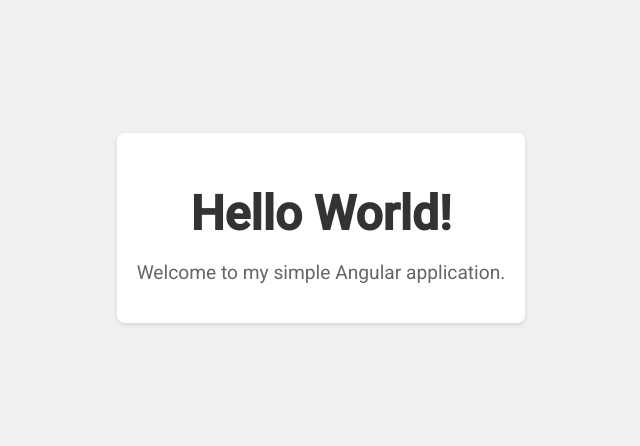
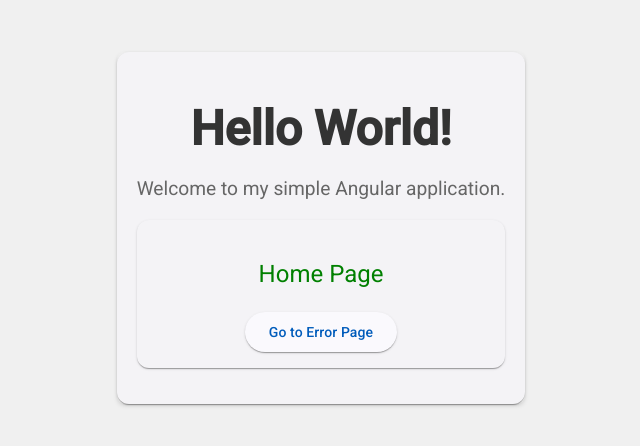
Before and after one commit to Krychuu7th/devops-firebase-gemini, an Angular app in the folder dfg-front/: page / in a window 1280 px wide. Shown: the part 172-618 px from the top of the page, without its empty margins (319-959 px from the left). Built offline with nearby package versions, Linux system fonts and the light colour scheme.

Commit message:
[ICL-7973] Add error page

```diff
--- a/dfg-front/src/app/app.component.html
+++ b/dfg-front/src/app/app.component.html
@@ -1,6 +1,10 @@
 <div class="container">
-  <div class="content">
-    <h1>Hello World!</h1>
-    <p>Welcome to my simple Angular application.</p>
-  </div>
+  <mat-card>
+    <mat-card-content class="content">
+      <h1>Hello World!</h1>
+      <p>Welcome to my simple Angular application.</p>
+
+      <router-outlet></router-outlet>
+    </mat-card-content>
+  </mat-card>
 </div>
--- a/dfg-front/src/app/app.component.scss
+++ b/dfg-front/src/app/app.component.scss
@@ -9,7 +9,6 @@
 .content {
   text-align: center;
   padding: 20px;
-  background-color: white;
   border-radius: 8px;
   box-shadow: 0 2px 4px rgba(0, 0, 0, 0.1);
 
@@ -24,3 +23,7 @@
     color: #666;
   }
 }
+
+mat-card {
+  max-width: 600px;
+}
--- a/dfg-front/src/app/app.config.ts
+++ b/dfg-front/src/app/app.config.ts
@@ -1,8 +1,12 @@
-import { ApplicationConfig, provideZoneChangeDetection } from '@angular/core';
-import { provideRouter } from '@angular/router';
+import {ApplicationConfig} from '@angular/core';
+import {provideRouter} from '@angular/router';
 
-import { routes } from './app.routes';
+import {routes} from './app.routes';
+import {provideHttpClient, withInterceptorsFromDi} from '@angular/common/http';
 
 export const appConfig: ApplicationConfig = {
-  providers: [provideZoneChangeDetection({ eventCoalescing: true }), provideRouter(routes)]
+  providers: [
+    provideRouter(routes),
+    provideHttpClient(withInterceptorsFromDi())
+  ]
 };
--- a/dfg-front/src/app/app.routes.ts
+++ b/dfg-front/src/app/app.routes.ts
@@ -1,3 +1,9 @@
 import { Routes } from '@angular/router';
+import { ErrorComponent } from './error/error.component';
+import {HomeComponent} from './home/home.component';
 
-export const routes: Routes = [];
+export const routes: Routes = [
+  { path: '', component: HomeComponent, pathMatch: 'full' },
+  { path: 'error', component: ErrorComponent },
+  { path: '**', redirectTo: '/error' }
+];
--- /dev/null
+++ b/dfg-front/src/app/error/error.component.html
@@ -0,0 +1,9 @@
+<mat-card>
+  <mat-card-content>
+    <p class="error-message">
+      {{ errorMessage }}
+    </p>
+
+    <button mat-raised-button routerLink="/">Go to Home Page</button>
+  </mat-card-content>
+</mat-card>
--- /dev/null
+++ b/dfg-front/src/app/error/error.component.scss
@@ -0,0 +1,10 @@
+.error-message {
+  color: red;
+  font-size: 1.2em;
+  text-align: center;
+}
+
+mat-card {
+  max-width: 600px;
+  margin: 20px auto;
+}
--- /dev/null
+++ b/dfg-front/src/app/error/error.component.ts
@@ -0,0 +1,66 @@
+import {Component, OnInit} from '@angular/core';
+import {MatCardModule} from '@angular/material/card';
+import {RouterLink} from '@angular/router';
+import {MatButton} from '@angular/material/button';
+import {HttpClient} from '@angular/common/http';
+
+@Component({
+  selector: 'app-error',
+  standalone: true,
+  imports: [
+    MatCardModule,
+    MatButton,
+    RouterLink
+  ],
+  templateUrl: './error.component.html',
+  styleUrls: ['./error.component.scss']
+})
+export class ErrorComponent implements OnInit {
+
+  errorMessage: string = "";
+
+  constructor(private readonly http: HttpClient) {
+  }
+
+  ngOnInit(): void {
+    this.simulateApiError(); // Simulate API error
+    // this.simulateTypeError(); // Simulate Type error
+    // this.simulateCustomError(); // Simulate Custom error
+  }
+
+  simulateApiError(): void {
+    this.http.get('https://example.com/api/nonexistent')
+      .subscribe({
+        next: (response) => {
+          console.log('Success:', response);
+          this.errorMessage = "Received an unexpected response from the server.";
+        },
+        error: (error) => {
+          console.error('API Error:', error);
+          this.errorMessage = "Error fetching data from the server.";
+        }
+      });
+  }
+
+  // Simulate a type error
+  simulateTypeError(): void {
+    try {
+      const data: any = 'not an object';
+      console.log(data.property.nested);
+    } catch (error) {
+      console.error('Type Error:', error);
+      this.errorMessage = "A type error occurred. Please try again.";
+    }
+  }
+
+  // Simulate a custom error
+  simulateCustomError(): void {
+    try {
+      throw new Error('Custom error message');
+    } catch (error: any) {
+      console.error('Custom Error:', error);
+      this.errorMessage = error.message;
+    }
+  }
+
+}
--- /dev/null
+++ b/dfg-front/src/app/home/home.component.html
@@ -0,0 +1,9 @@
+<mat-card>
+  <mat-card-content>
+    <p class="home-message">
+      {{ homeMessage }}
+    </p>
+
+    <button mat-raised-button routerLink="/error">Go to Error Page</button>
+  </mat-card-content>
+</mat-card>
--- /dev/null
+++ b/dfg-front/src/app/home/home.component.scss
@@ -0,0 +1,10 @@
+.home-message {
+  font-size: 1.5em;
+  text-align: center;
+  color: green;
+}
+
+mat-card {
+  max-width: 600px;
+  margin: 20px auto;
+}
--- /dev/null
+++ b/dfg-front/src/app/home/home.component.ts
@@ -0,0 +1,24 @@
+import {Component} from '@angular/core';
+import {MatCardModule} from '@angular/material/card';
+import {RouterLink} from '@angular/router';
+import {MatButton} from '@angular/material/button';
+
+@Component({
+  selector: 'app-home',
+  standalone: true,
+  imports: [
+    MatCardModule,
+    MatButton,
+    RouterLink
+  ],
+  templateUrl: './home.component.html',
+  styleUrls: ['./home.component.scss']
+})
+export class HomeComponent {
+
+  homeMessage: string = "Home Page";
+
+  constructor() {
+  }
+
+}
```
Also changed, not shown: dfg-front/src/app/app.component.ts (+5 -3 lines), 2 other files (tests, documents, lock files or other folders).
